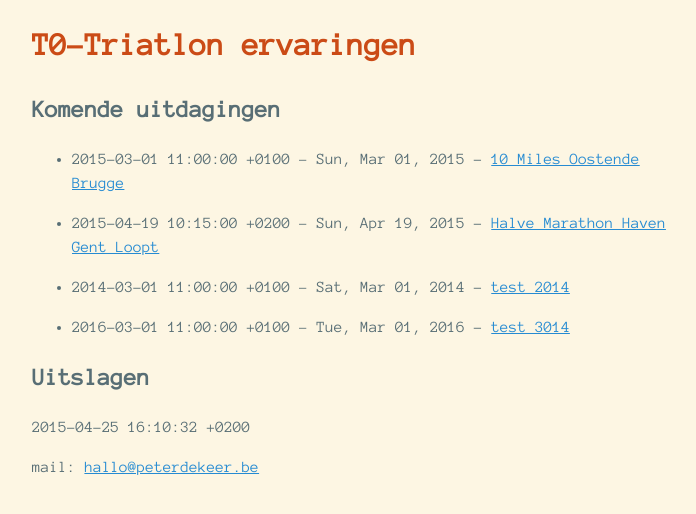
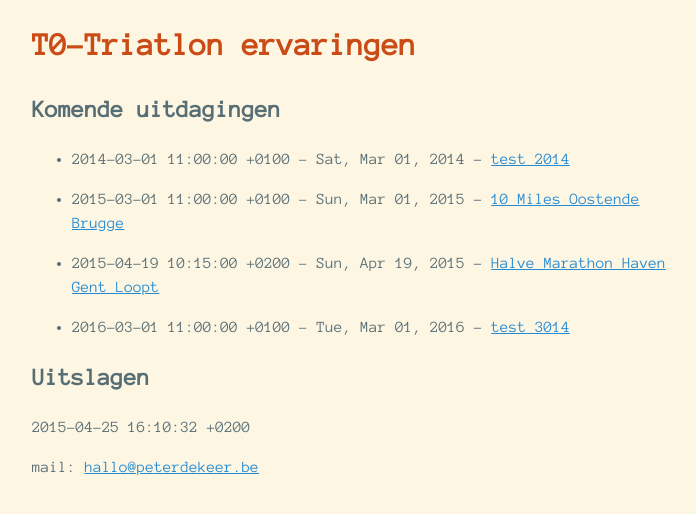
Before and after one commit to PeterDeKeer/PeterDeKeer.github.io, a Jekyll site: the page built from index.md, in a window 1280 px wide. Shown: the top 514 px of the page, without its empty margins (288-984 px from the left). Built offline with Jekyll 4.4.1, drawn with Linux system fonts in a browser that asks for light colours.

Commit message:
Update index.md

```diff
--- a/index.md
+++ b/index.md
@@ -3,7 +3,7 @@
 ---
 
 ## Komende uitdagingen
-{% assign sortedwedstrijden = site.wedstrijden | sort: "title" %}
+{% assign sortedwedstrijden = site.wedstrijden | sort: "date" %}
 {% for wedstrijd in sortedwedstrijden %}
 * {{ wedstrijd.date }} -- {{ wedstrijd.date | date: "%a, %b %d, %Y" }} - <a href="{{ wedstrijd.url }}">{{ wedstrijd.title }}</a>
 {% endfor %}
```
